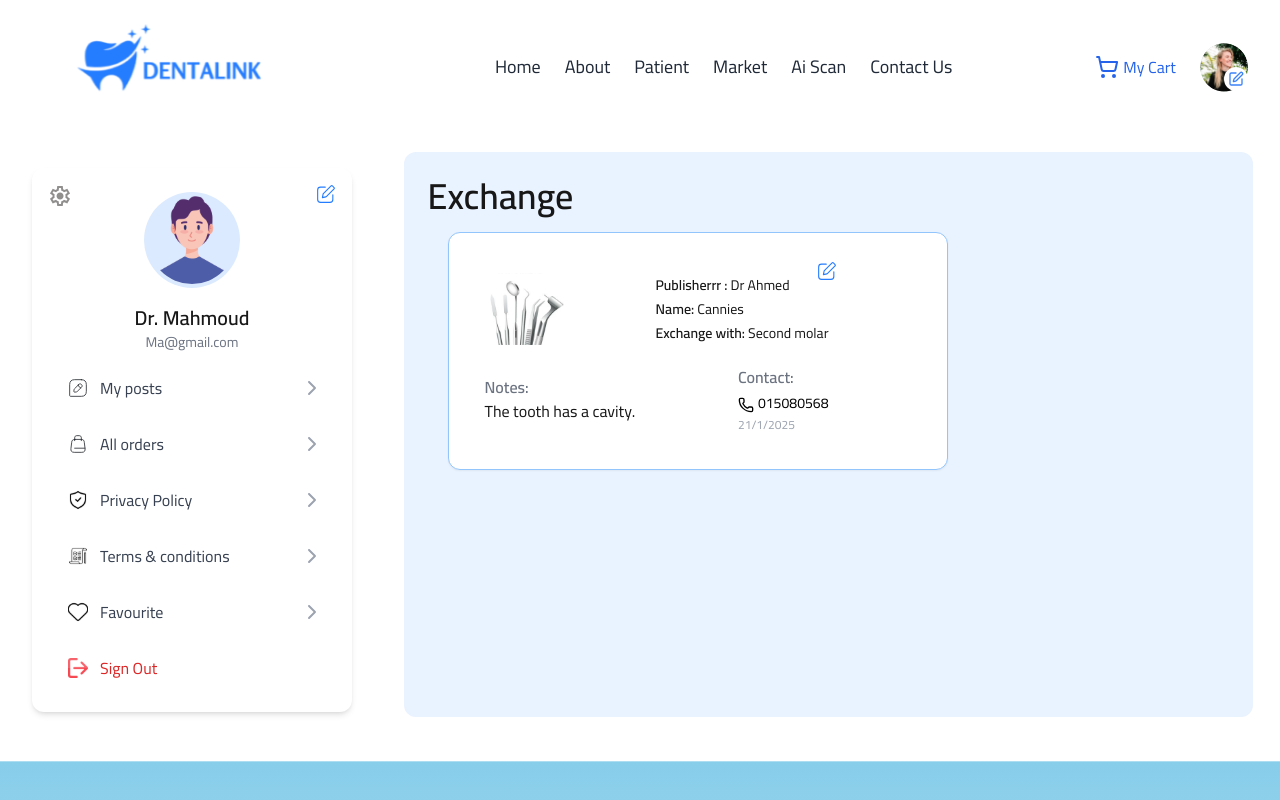
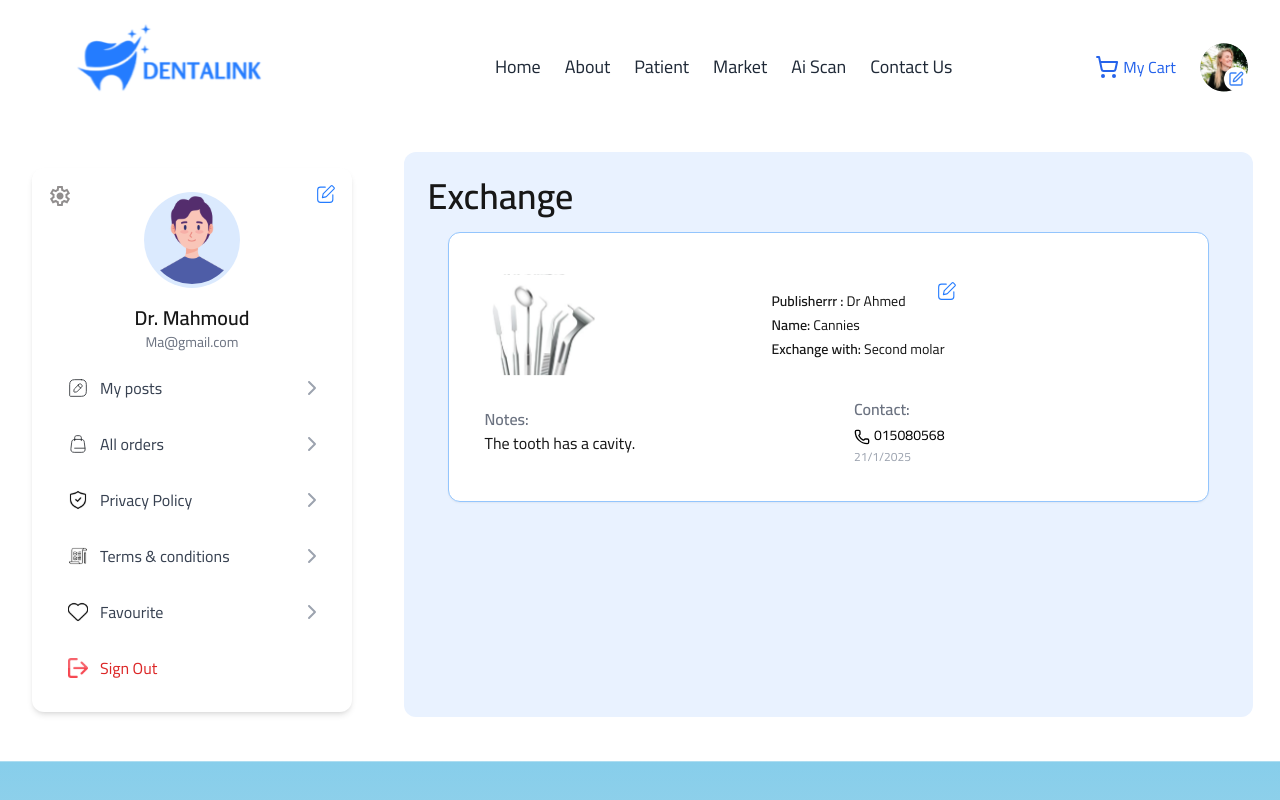
Before and after one commit to doniahusien/denta-Link, a Next.js app: page /posts/exchange in a window 1280 px wide. Shown: the top 800 px of the page. Built offline with nearby package versions, Linux system fonts and the light colour scheme; sample sign-in values are in the browser's storage.

Commit message:
fix(profile): adjust exchange card styling

```diff
--- a/src/components/profile/ExchangeCard.jsx
+++ b/src/components/profile/ExchangeCard.jsx
@@ -1,7 +1,7 @@
 "use client";
 import React, { useState } from "react";
 import Image from "next/image";
-import EditForm from "./EditForm"; // Assuming you have this component
+import EditForm from "./EditForm";
 import Fav from "../UI/Fav";
 import { Phone } from "lucide-react";
 
@@ -26,16 +26,16 @@ const ExchangeCard = ({ isFavorite, publisher, name, exchangeWith, notes, contac
 
     return (
         <div className="mb-6 w-full px-5 ">
-            <div className="relative flex flex-col md:flex-row items-center gap-4 rounded-xl border border-blue-300 p-4 shadow-sm bg-white w-[500px]">
-                <div className=" rounded-lg p-5 w-full sm:w-96 relative">
+            <div className="relative flex flex-col md:flex-row items-center gap-4 rounded-xl border border-blue-300 p-4 shadow-sm bg-white ">
+                <div className=" rounded-lg p-5 md:w-[500px] sm:w-96 relative">
                     <div className="flex flex-col gap-2 sm:flex-col md:flex-row justify-between items-center mb-4">
                         <div>
                             <Image
                                 src={imageSrc || "/images/default-tool.svg"}
                                 alt="Tooth icon"
-                                width={80}
-                                height={80}
-                                className="w-20 h-20"
+                                width={100}
+                                height={100}
+                                className="w-28 h-28"
                             />
                         </div>
                         <div className="text-sm space-y-1">
@@ -53,7 +53,7 @@ const ExchangeCard = ({ isFavorite, publisher, name, exchangeWith, notes, contac
 
                         {/* Edit Icon */}
                         {onEdit && (
-                            <button onClick={toggleForm} className="absolute top-3 right-3">
+                            <button onClick={toggleForm} className="absolute top-8 right-2">
                                 <Image
                                     src="/images/icons/profile/edit.svg"
                                     alt="Edit"
```
